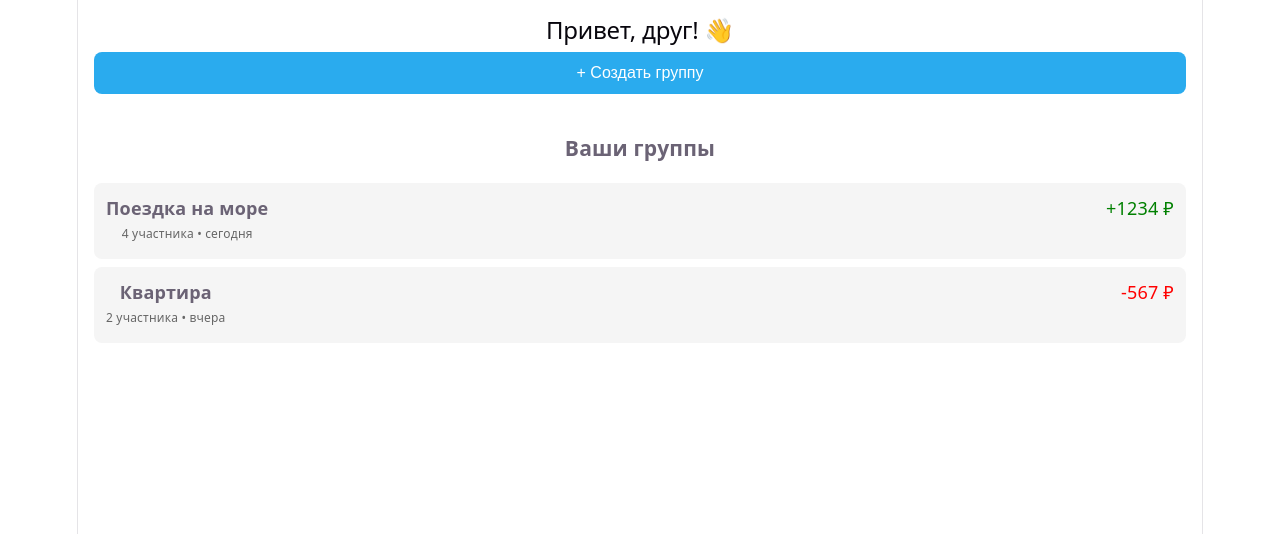
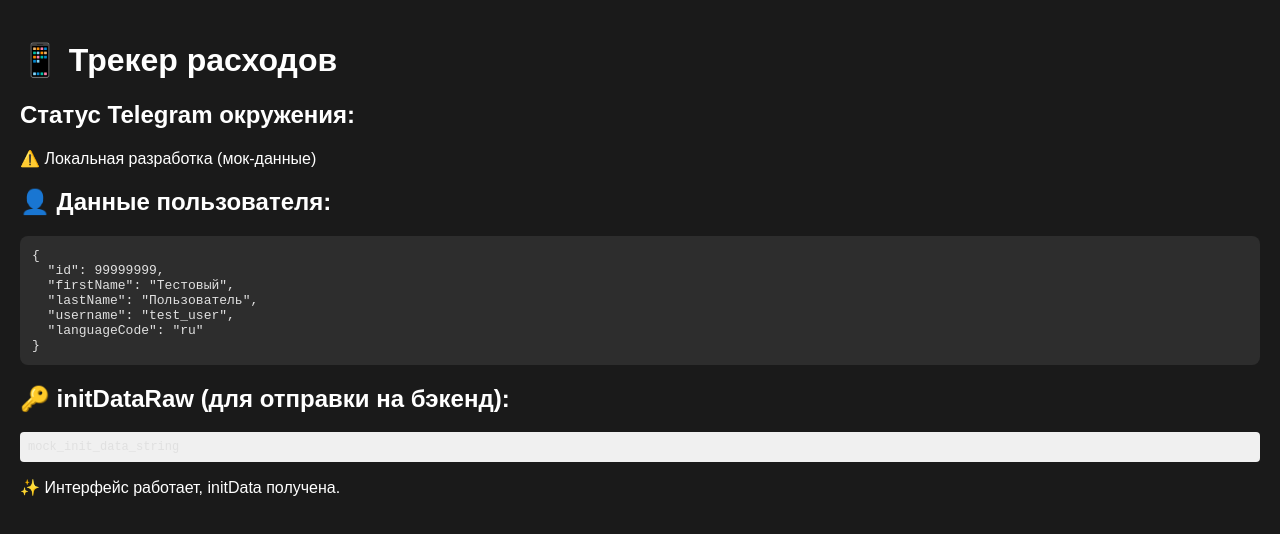
Before and after one commit to Andr3iak/Expense_tracker, a React (Vite) app in the folder webapp/: page / in a window 1280 px wide. Shown: the top 534 px of the page. Built offline with nearby package versions, Linux system fonts and the light colour scheme.

Commit message:
InitData

```diff
--- a/webapp/package.json
+++ b/webapp/package.json
@@ -10,6 +10,7 @@
     "preview": "vite preview"
   },
   "dependencies": {
+    "@telegram-apps/sdk": "^3.11.8",
     "@telegram-apps/sdk-react": "^3.3.9",
     "@telegram-apps/telegram-ui": "^2.1.13",
     "lucide-react": "^1.7.0",
--- a/webapp/src/App.tsx
+++ b/webapp/src/App.tsx
@@ -1,14 +1,11 @@
-import { BrowserRouter, Routes, Route, Navigate } from 'react-router-dom';
-import { HomePage, GroupPage, AddExpensePage } from './pages';
+import { BrowserRouter, Routes, Route } from 'react-router-dom';
+import { HomePage } from './pages';
 
 function App() {
   return (
     <BrowserRouter>
       <Routes>
         <Route path="/" element={<HomePage />} />
-        <Route path="/group/:groupId" element={<GroupPage />} />
-        <Route path="/group/:groupId/add-expense" element={<AddExpensePage />} />
-        <Route path="*" element={<Navigate to="/" replace />} />
       </Routes>
     </BrowserRouter>
   );
--- a/webapp/src/hooks/index.ts
+++ b/webapp/src/hooks/index.ts
@@ -1,5 +1,2 @@
-
-// export { useTelegramTheme } from './useTelegramTheme';
-// export { useTelegramAuth } from './useTelegramAuth';
-// export type { TelegramTheme } from './useTelegramTheme';
-// export type { TelegramUser } from './useTelegramAuth';
+export { useTelegramAuth } from './useTelegramAuth';
+export type { TelegramUser } from './useTelegramAuth';
--- /dev/null
+++ b/webapp/src/hooks/useTelegramAuth.ts
@@ -0,0 +1,49 @@
+import { useEffect, useState } from 'react';
+
+export interface TelegramUser {
+  id: number;
+  firstName: string;
+  lastName?: string;
+  username?: string;
+  languageCode?: string;
+  photoUrl?: string;
+}
+
+export const useTelegramAuth = () => {
+  const [user, setUser] = useState<TelegramUser | null>(null);
+  const [initDataRaw, setInitDataRaw] = useState<string | undefined>(undefined);
+  const [isTelegramEnv, setIsTelegramEnv] = useState(false);
+
+  useEffect(() => {
+    const telegram = (window as any).Telegram?.WebApp;
+    if (telegram) {
+      setIsTelegramEnv(true);
+      const initData = telegram.initData;
+      const initDataUnsafe = telegram.initDataUnsafe;
+      setInitDataRaw(initData);
+      if (initDataUnsafe?.user) {
+        const u = initDataUnsafe.user;
+        setUser({
+          id: u.id,
+          firstName: u.first_name || u.firstName,
+          lastName: u.last_name || u.lastName,
+          username: u.username,
+          languageCode: u.language_code || u.languageCode,
+          photoUrl: u.photo_url || u.photoUrl,
+        });
+      }
+    } else {
+      console.warn('⚠️ Запуск вне Telegram, использую тестового пользователя');
+      setUser({
+        id: 99999999,
+        firstName: 'Тестовый',
+        lastName: 'Пользователь',
+        username: 'test_user',
+        languageCode: 'ru',
+      });
+      setInitDataRaw('mock_init_data_string');
+    }
+  }, []);
+
+  return { user, initDataRaw, isTelegramEnv };
+};
--- a/webapp/src/index.css
+++ b/webapp/src/index.css
@@ -1,111 +1,27 @@
-:root {
-  --text: #6b6375;
-  --text-h: #08060d;
-  --bg: #fff;
-  --border: #e5e4e7;
-  --code-bg: #f4f3ec;
-  --accent: #aa3bff;
-  --accent-bg: rgba(170, 59, 255, 0.1);
-  --accent-border: rgba(170, 59, 255, 0.5);
-  --social-bg: rgba(244, 243, 236, 0.5);
-  --shadow:
-    rgba(0, 0, 0, 0.1) 0 10px 15px -3px, rgba(0, 0, 0, 0.05) 0 4px 6px -2px;
-
-  --sans: system-ui, 'Segoe UI', Roboto, sans-serif;
-  --heading: system-ui, 'Segoe UI', Roboto, sans-serif;
-  --mono: ui-monospace, Consolas, monospace;
-
-  font: 18px/145% var(--sans);
-  letter-spacing: 0.18px;
-  color-scheme: light dark;
-  color: var(--text);
-  background: var(--bg);
-  font-synthesis: none;
-  text-rendering: optimizeLegibility;
-  -webkit-font-smoothing: antialiased;
-  -moz-osx-font-smoothing: grayscale;
-
-  @media (max-width: 1024px) {
-    font-size: 16px;
-  }
+/* Тёмная тема для всего приложения */
+body {
+  margin: 0;
+  padding: 0;
+  background-color: #1a1a1a; /* тёмно-серый, почти чёрный */
+  color: #ffffff;            /* белый текст */
+  font-family: -apple-system, BlinkMacSystemFont, 'Segoe UI', Roboto, Helvetica, Arial, sans-serif;
 }
 
-@media (prefers-color-scheme: dark) {
-  :root {
-    --text: #9ca3af;
-    --text-h: #f3f4f6;
-    --bg: #16171d;
-    --border: #2e303a;
-    --code-bg: #1f2028;
-    --accent: #c084fc;
-    --accent-bg: rgba(192, 132, 252, 0.15);
-    --accent-border: rgba(192, 132, 252, 0.5);
-    --social-bg: rgba(47, 48, 58, 0.5);
-    --shadow:
-      rgba(0, 0, 0, 0.4) 0 10px 15px -3px, rgba(0, 0, 0, 0.25) 0 4px 6px -2px;
-  }
-
-  #social .button-icon {
-    filter: invert(1) brightness(2);
-  }
+/* Чтобы все элементы внутри наследовали цвет текста */
+* {
+  color: inherit;
 }
 
-#root {
-  width: 1126px;
-  max-width: 100%;
-  margin: 0 auto;
-  text-align: center;
-  border-inline: 1px solid var(--border);
-  min-height: 100svh;
-  display: flex;
-  flex-direction: column;
-  box-sizing: border-box;
+/* Для ссылок, кнопок – можно оставить подсветку, но тоже светлую */
+a, button {
+  color: #8ab4f8;
 }
 
-body {
-  margin: 0;
+/* Дополнительно: стили для pre (блоки с JSON) */
+pre {
+  background-color: #2d2d2d;
+  color: #e0e0e0;
+  padding: 12px;
+  border-radius: 8px;
+  overflow-x: auto;
 }
-
-h1,
-h2 {
-  font-family: var(--heading);
-  font-weight: 500;
-  color: var(--text-h);
-}
-
-h1 {
-  font-size: 56px;
-  letter-spacing: -1.68px;
-  margin: 32px 0;
-  @media (max-width: 1024px) {
-    font-size: 36px;
-    margin: 20px 0;
-  }
-}
-h2 {
-  font-size: 24px;
-  line-height: 118%;
-  letter-spacing: -0.24px;
-  margin: 0 0 8px;
-  @media (max-width: 1024px) {
-    font-size: 20px;
-  }
-}
-p {
-  margin: 0;
-}
-
-code,
-.counter {
-  font-family: var(--mono);
-  display: inline-flex;
-  border-radius: 4px;
-  color: var(--text-h);
-}
-
-code {
-  font-size: 15px;
-  line-height: 135%;
-  padding: 4px 8px;
-  background: var(--code-bg);
-}
--- a/webapp/src/main.tsx
+++ b/webapp/src/main.tsx
@@ -1,7 +1,7 @@
 import React from 'react';
 import ReactDOM from 'react-dom/client';
 import App from './App';
-import './index.css'; // оставляем старые стили, можно потом заменить на global.css
+import './index.css';   // ← добавить эту строку
 
 ReactDOM.createRoot(document.getElementById('root')!).render(
   <React.StrictMode>
--- a/webapp/src/pages/AddExpensePage.tsx
+++ b/webapp/src/pages/AddExpensePage.tsx
@@ -1,5 +1,6 @@
 import { useParams, useNavigate } from 'react-router-dom';
 import { useState } from 'react';
+import { Button, Input, Title } from '@telegram-apps/telegram-ui';
 
 export const AddExpensePage = () => {
   const { groupId } = useParams();
@@ -15,31 +16,30 @@ export const AddExpensePage = () => {
 
   return (
     <div style={{ padding: '16px' }}>
-      <h2>Новый расход</h2>
+      <Title level="2" style={{ marginBottom: 20 }}>Новый расход</Title>
       <form onSubmit={handleSubmit}>
-        <div style={{ marginBottom: '16px' }}>
-          <label>Сумма</label>
-          <input
+        <div style={{ marginBottom: 16 }}>
+          <Input
+            header="Сумма"
             type="number"
+            placeholder="0.00"
             value={amount}
             onChange={(e) => setAmount(e.target.value)}
             required
-            style={{ width: '100%', padding: '8px', marginTop: '4px' }}
           />
         </div>
-        <div style={{ marginBottom: '16px' }}>
-          <label>Описание</label>
-          <input
-            type="text"
+        <div style={{ marginBottom: 16 }}>
+          <Input
+            header="Описание"
+            placeholder="Например: такси, ужин..."
             value={description}
             onChange={(e) => setDescription(e.target.value)}
             required
-            style={{ width: '100%', padding: '8px', marginTop: '4px' }}
           />
         </div>
-        <button type="submit" style={{ background: '#2aabee', color: 'white', border: 'none', padding: '10px 20px', borderRadius: '8px' }}>
-          Добавить
-        </button>
+        <Button stretched mode="filled" type="submit" style={{ marginTop: 24 }}>
+          Добавить расход
+        </Button>
       </form>
     </div>
   );
--- a/webapp/src/pages/HomePage.tsx
+++ b/webapp/src/pages/HomePage.tsx
@@ -1,57 +1,23 @@
-import { useNavigate } from 'react-router-dom';
-
-const MOCK_GROUPS = [
-  { id: '1', name: 'Поездка на море', balance: 1234, membersCount: 4, lastActivity: 'сегодня' },
-  { id: '2', name: 'Квартира', balance: -567, membersCount: 2, lastActivity: 'вчера' },
-];
+import { useTelegramAuth } from '../hooks';
 
 export const HomePage = () => {
-  const navigate = useNavigate();
+  const { user, initDataRaw, isTelegramEnv } = useTelegramAuth();
 
   return (
-    <div style={{ padding: '16px' }}>
-      <h2>Привет, друг! 👋</h2>
-      <button
-        style={{
-          width: '100%',
-          padding: '12px',
-          marginBottom: '20px',
-          background: '#2aabee',
-          color: 'white',
-          border: 'none',
-          borderRadius: '8px',
-          fontSize: '16px',
-        }}
-      >
-        + Создать группу
-      </button>
+    <div style={{ padding: '20px', fontFamily: 'sans-serif' }}>
+      <h1>📱 Трекер расходов</h1>
+      <h2>Статус Telegram окружения:</h2>
+      <p>{isTelegramEnv ? '✅ Запущено внутри Telegram' : '⚠️ Локальная разработка (мок-данные)'}</p>
 
-      <h3>Ваши группы</h3>
-      {MOCK_GROUPS.map((group) => (
-        <div
-          key={group.id}
-          onClick={() => navigate(`/group/${group.id}`)}
-          style={{
-            padding: '12px',
-            marginBottom: '8px',
-            background: '#f5f5f5',
-            borderRadius: '8px',
-            cursor: 'pointer',
-            display: 'flex',
-            justifyContent: 'space-between',
-          }}
-        >
-          <div>
-            <strong>{group.name}</strong>
-            <div style={{ fontSize: '12px', color: '#666' }}>
-              {group.membersCount} участника • {group.lastActivity}
-            </div>
-          </div>
-          <div style={{ color: group.balance >= 0 ? 'green' : 'red' }}>
-            {group.balance >= 0 ? '+' : '-'}{Math.abs(group.balance)} ₽
-          </div>
-        </div>
-      ))}
+      <h2>👤 Данные пользователя:</h2>
+      <pre>{JSON.stringify(user, null, 2)}</pre>
+
+      <h2>🔑 initDataRaw (для отправки на бэкенд):</h2>
+      <pre style={{ fontSize: '12px', wordBreak: 'break-all', background: '#f0f0f0', padding: '8px', borderRadius: '4px' }}>
+        {initDataRaw || 'нет данных'}
+      </pre>
+
+      <p>✨ Интерфейс работает, initData получена.</p>
     </div>
   );
 };
```
Also changed, not shown: webapp/src/pages/GroupPage.tsx (+19 -28 lines), 2 other files (tests, documents, lock files or other folders).
